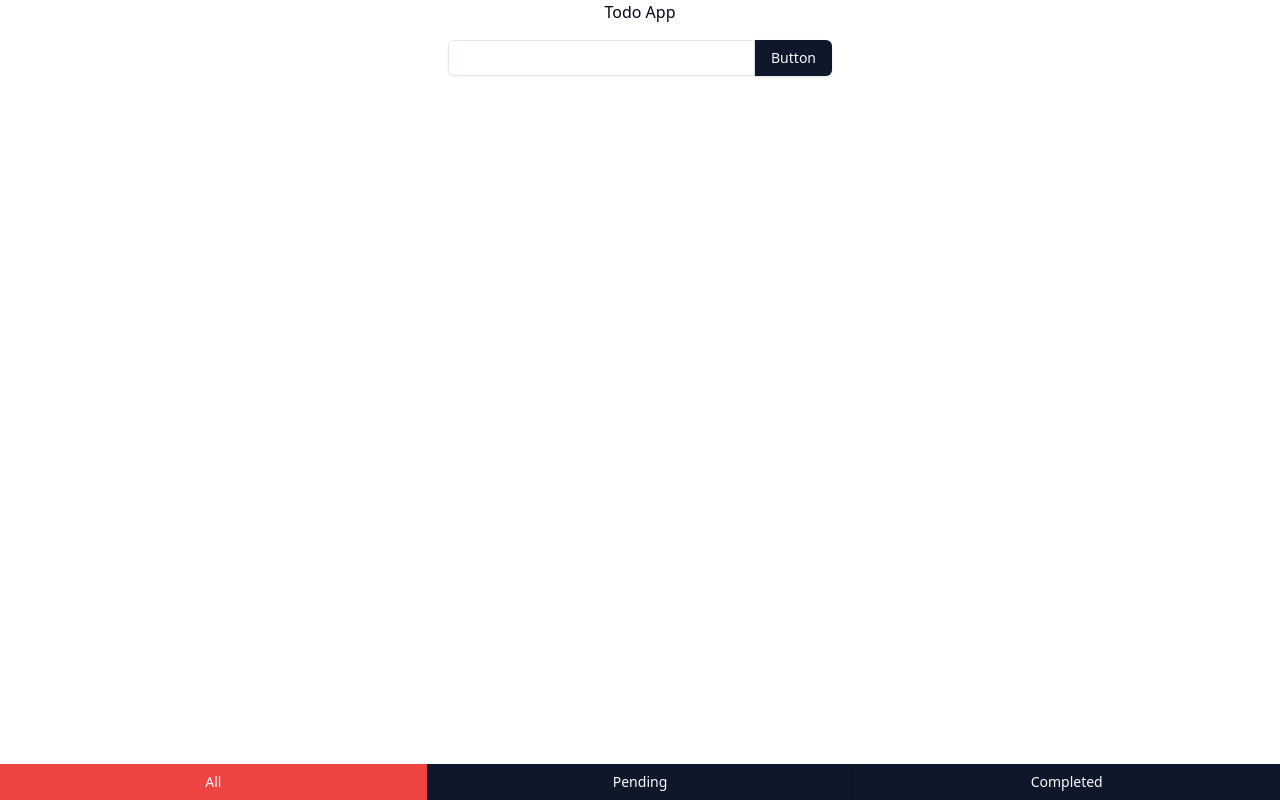
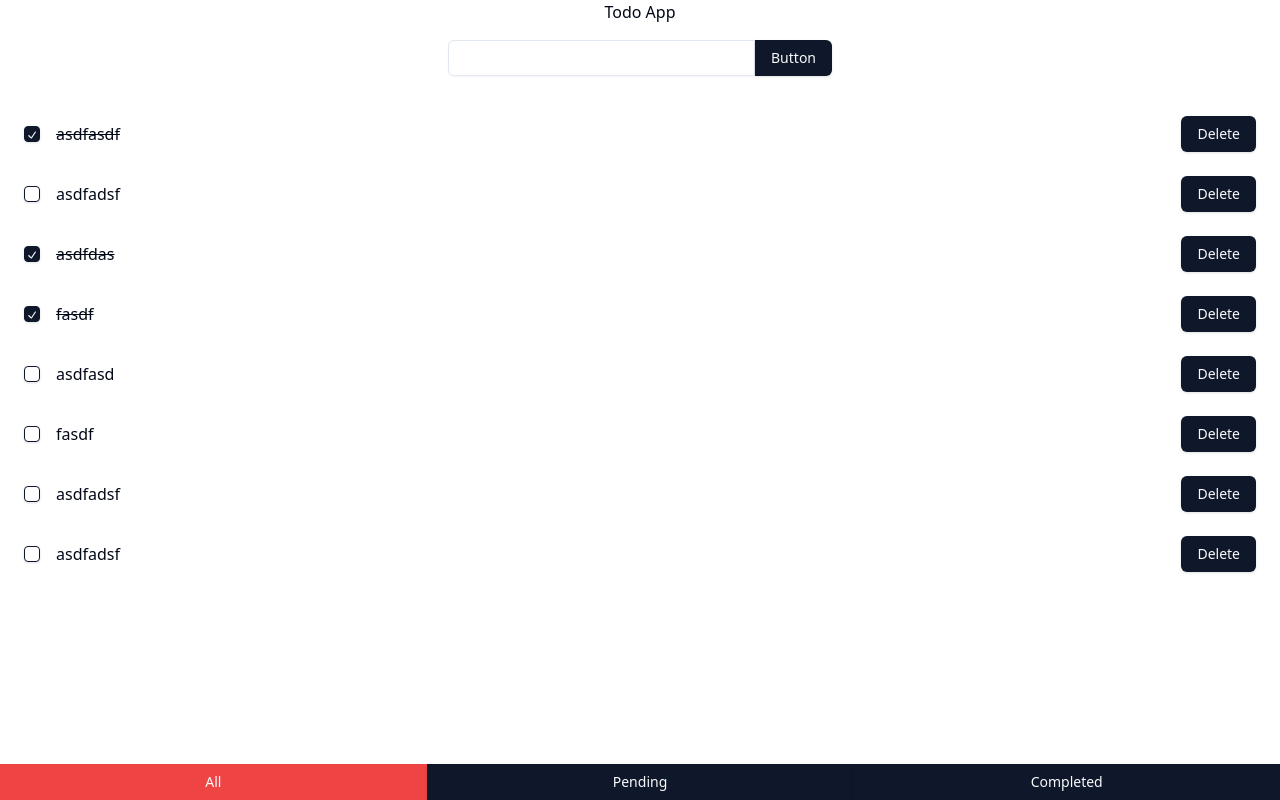
Before and after one commit to special-char/tsc-fs-11, a React app: page / in a window 1280 px wide. Built offline with nearby package versions, Linux system fonts and the light colour scheme; data requests are answered from the project's data file.

Commit message:
commit code

```diff
--- a/components/todoListItem/index.jsx
+++ b/components/todoListItem/index.jsx
@@ -1,7 +1,7 @@
 import React, { memo } from 'react';
 import PropTypes from 'prop-types';
 import { Checkbox } from '../ui/checkbox';
-import ConfirmDelete from '../confitmDelete';
+import ConfirmDelete from '../confirmDelete';
 
 function TodoListItem({ item, toggleComplete, deleteTodo }) {
   console.log('render todo Item');
--- /dev/null
+++ b/db.json
@@ -0,0 +1,44 @@
+{
+  "todoList": [
+    {
+      "id": "ee21",
+      "text": "asdfasdf",
+      "isDone": true
+    },
+    {
+      "id": "9236",
+      "text": "asdfadsf",
+      "isDone": false
+    },
+    {
+      "id": "af51",
+      "text": "asdfdas",
+      "isDone": true
+    },
+    {
+      "id": "6613",
+      "text": "fasdf",
+      "isDone": true
+    },
+    {
+      "id": "5057",
+      "text": "asdfasd",
+      "isDone": false
+    },
+    {
+      "id": "2cf7",
+      "text": "fasdf",
+      "isDone": false
+    },
+    {
+      "id": "d3f4",
+      "text": "asdfadsf",
+      "isDone": false
+    },
+    {
+      "id": "54aa",
+      "text": "asdfadsf",
+      "isDone": false
+    }
+  ]
+}
--- a/src/pages/home/index.jsx
+++ b/src/pages/home/index.jsx
@@ -1,7 +1,12 @@
 import React, { Component, createRef } from 'react';
+import { v4 as uuidv4 } from 'uuid';
 import TodoFilter from '@/components/todoFilter';
 import TodoForm from '@/components/todoForm';
 import TodoList from '@/components/todoList';
+import { Input } from '@/components/ui/input';
+import { Button } from '@/components/ui/button';
+import { Checkbox } from '@/components/ui/checkbox';
+import ConfirmDelete from '@/components/confirmDelete';
 
 export default class Home extends Component {
   state = {
@@ -11,47 +16,90 @@ export default class Home extends Component {
 
   inputRef = createRef();
 
-  addTodo = event => {
-    event.preventDefault();
-    const inputText = this.inputRef.current;
+  async componentDidMount() {
+    this.loadTodo();
+  }
+
+  loadTodo = async () => {
+    try {
+      const res = await fetch('http://localhost:3000/todoList');
+      const json = await res.json();
+      this.setState({ todoList: json });
+    } catch (error) {}
+  };
+
+  addTodo = async e => {
+    try {
+      e.preventDefault();
+      const input = this.inputRef.current;
+
+      const res = await fetch('http://localhost:3000/todoList', {
+        method: 'POST',
+        body: JSON.stringify({
+          text: input.value,
+          isDone: false,
+        }),
+        headers: {
+          'Content-Type': 'application/json',
+          Accept: 'application/json',
+        },
+      });
+
+      const json = await res.json();
+
       this.setState(
         ({ todoList }) => ({
-        todoList: [
-          ...todoList,
-          {
-            id: new Date().valueOf(),
-            text: inputText.value,
-            isDone: false,
-          },
-        ],
+          todoList: [...todoList, json],
         }),
         () => {
-        inputText.value = '';
+          input.value = '';
         },
       );
+    } catch (error) {}
   };
 
-  toggleComplete = item => {
-    console.log('toggleComplete');
+  toggleComplete = async item => {
+    try {
+      const res = await fetch(`http://localhost:3000/todoList/${item.id}`, {
+        method: 'PUT',
+        body: JSON.stringify({
+          ...item,
+          isDone: !item.isDone,
+        }),
+        headers: {
+          'Content-Type': 'application/json',
+          Accept: 'application/json',
+        },
+      });
+
+      const json = await res.json();
+
       this.setState(({ todoList }) => {
         const index = todoList.findIndex(x => x.id === item.id);
         return {
           todoList: [
             ...todoList.slice(0, index),
-          { ...item, isDone: !item.isDone },
+            json,
             ...todoList.slice(index + 1),
           ],
         };
       });
+    } catch (error) {}
   };
 
-  deleteTodo = item => {
+  deleteTodo = async item => {
+    try {
+      await fetch(`http://localhost:3000/todoList/${item.id}`, {
+        method: 'DELETE',
+      });
+
       this.setState(({ todoList }) => {
         const index = todoList.findIndex(x => x.id === item.id);
         return {
           todoList: [...todoList.slice(0, index), ...todoList.slice(index + 1)],
         };
       });
+    } catch (error) {}
   };
 
   changeFilterType = filterType => {
@@ -59,14 +107,69 @@ export default class Home extends Component {
   };
 
   render() {
-    console.log('render');
     const { todoList, filterType } = this.state;
 
     return (
       <div className="flex flex-col items-center gap-4 h-screen">
         <h1>Todo App</h1>
-        <TodoForm addTodo={this.addTodo} ref={this.inputRef} />
-        <TodoList
+        <form
+          onSubmit={this.addTodo}
+          className="flex w-full max-w-sm items-center"
+        >
+          <Input ref={this.inputRef} className="rounded-r-none" required />
+          <Button type="submit" className="rounded-l-none">
+            Button
+          </Button>
+        </form>
+        <div className="flex flex-col gap-6 w-full p-6 flex-1">
+          {todoList.map(x => {
+            if (
+              filterType === 'all' ||
+              (filterType === 'pending' && x.isDone === false) ||
+              (filterType === 'completed' && x.isDone === true)
+            ) {
+              return (
+                <div key={x.id} className="flex items-center">
+                  <Checkbox
+                    checked={x.isDone}
+                    onCheckedChange={() => this.toggleComplete(x)}
+                  />
+                  <p
+                    className={`flex-1 px-4${x.isDone ? ' line-through' : ''}`}
+                  >
+                    {x.text}
+                  </p>
+                  <ConfirmDelete onClick={() => this.deleteTodo(x)} />
+                </div>
+              );
+            }
+            return null;
+          })}
+        </div>
+        <div className="flex w-full">
+          <Button
+            className="flex-1 rounded-none"
+            variant={filterType === 'all' ? 'destructive' : 'default'}
+            onClick={() => this.changeFilterType('all')}
+          >
+            All
+          </Button>
+          <Button
+            className="flex-1 rounded-none"
+            variant={filterType === 'pending' ? 'destructive' : 'default'}
+            onClick={() => this.changeFilterType('pending')}
+          >
+            Pending
+          </Button>
+          <Button
+            className="flex-1 rounded-none"
+            variant={filterType === 'completed' ? 'destructive' : 'default'}
+            onClick={() => this.changeFilterType('completed')}
+          >
+            Completed
+          </Button>
+        </div>
+        {/* <TodoList
           todoList={todoList}
           filterType={filterType}
           deleteTodo={this.deleteTodo}
@@ -75,7 +178,7 @@ export default class Home extends Component {
         <TodoFilter
           filterType={filterType}
           changeFilterType={this.changeFilterType}
-        />
+        /> */}
       </div>
     );
   }
--- a/webpack.config.js
+++ b/webpack.config.js
@@ -33,7 +33,7 @@ module.exports = {
   },
   devServer: {
     open: true,
-    port: 3000,
+    port: 9000,
     historyApiFallback: true,
   },
 };
```
Also changed, not shown: package.json (+5 -2 lines), components/confirmDelete/index.jsx (renamed from components/confitmDelete/index.jsx), 2 other files (tests, documents, lock files or other folders). Lines whose indentation alone changed are shown as unchanged.
